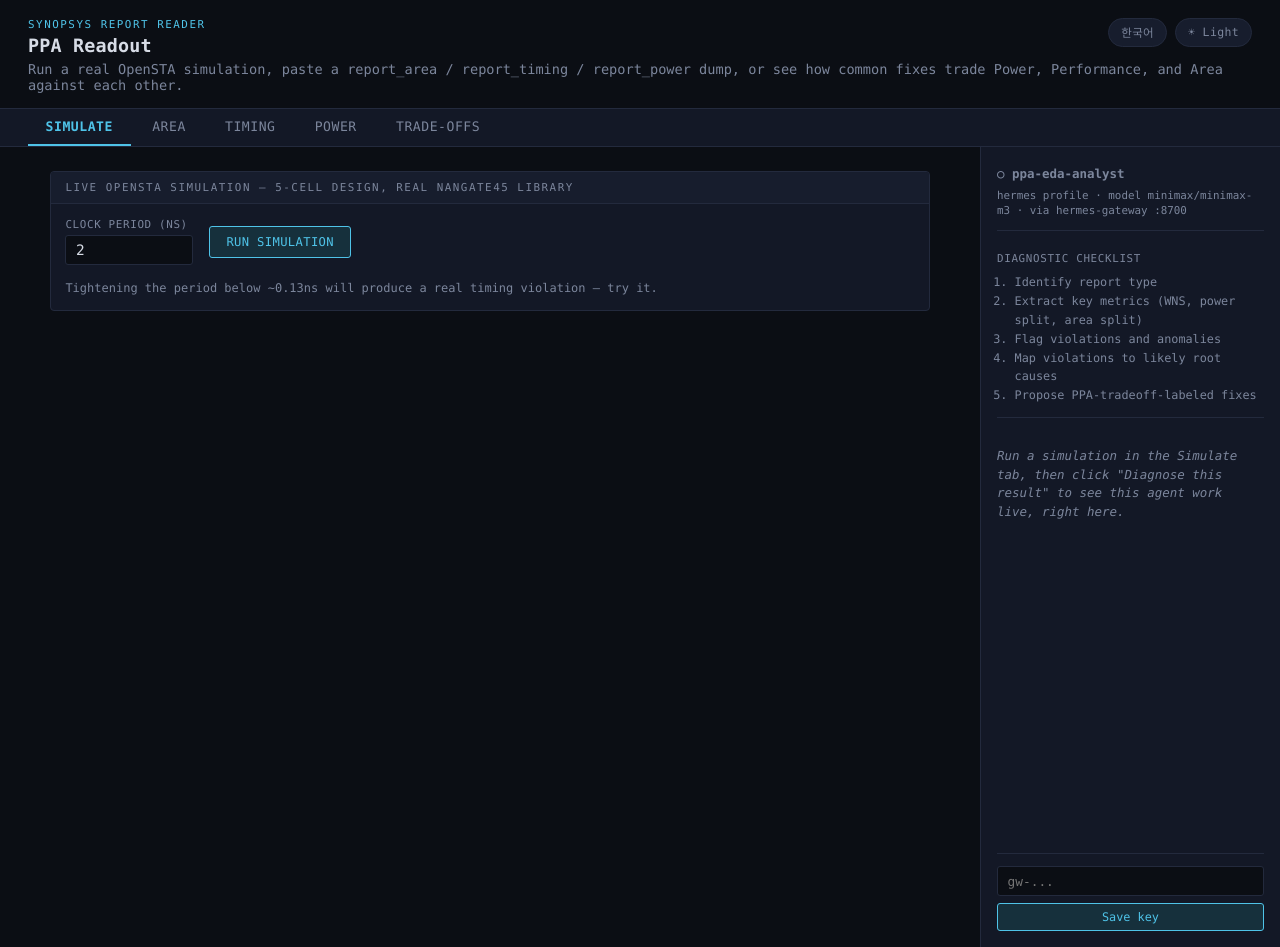
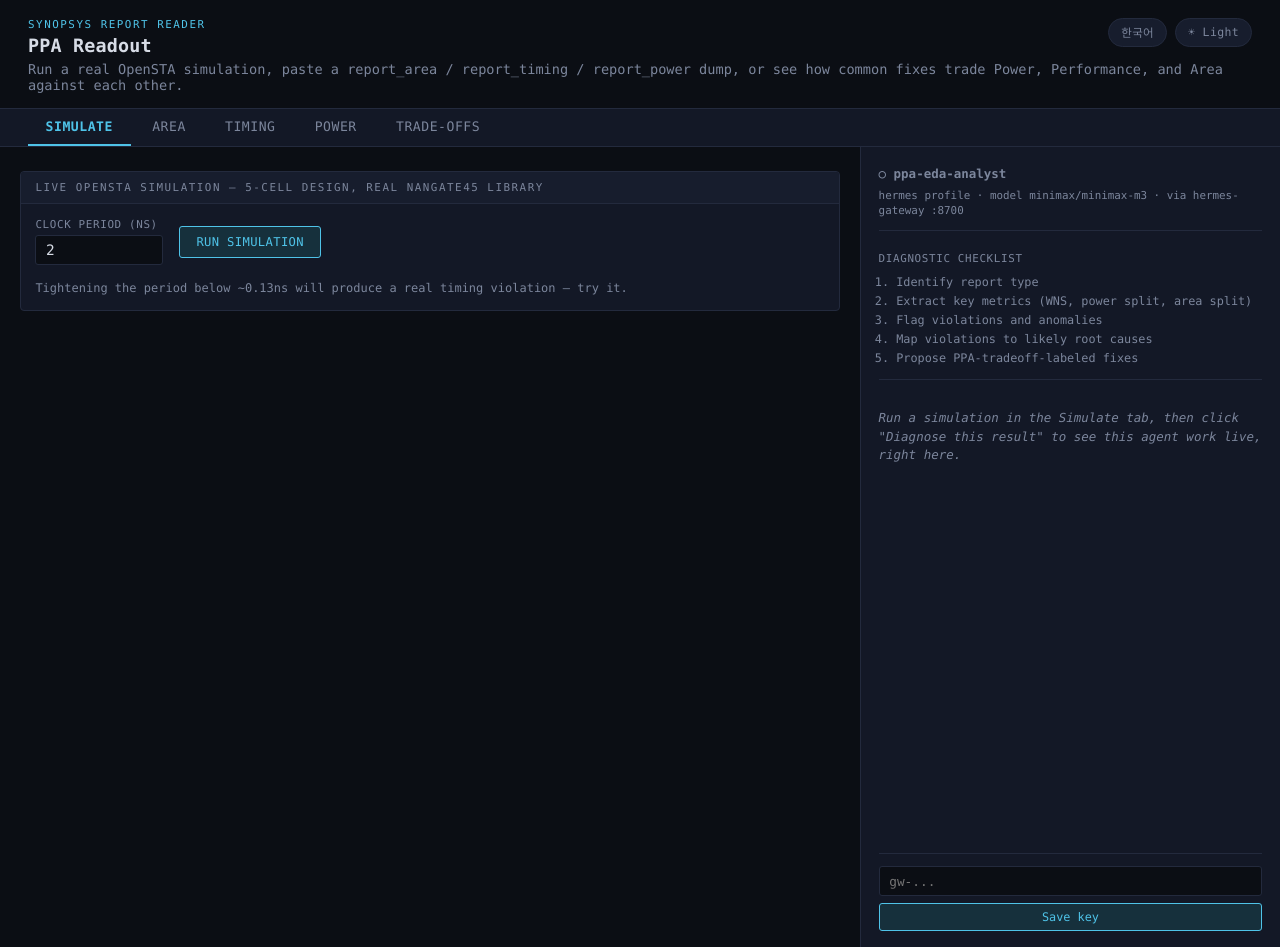
Before and after one commit to kos2001/ppa-eda-agent, a React (Vite) app in the folder dashboard/: page / in a window 1280 px wide. Built offline with nearby package versions, Linux system fonts and the light colour scheme.

Commit message:
Make Agent sidebar resizable (drag handle, wider default, persisted) and improve stream text readability

```diff
--- a/dashboard/src/components/AgentSidebar.css
+++ b/dashboard/src/components/AgentSidebar.css
@@ -1,16 +1,31 @@
 .agent-sidebar {
-  width: 300px;
   flex-shrink: 0;
   border-left: 1px solid var(--border);
   background: var(--surface);
   display: flex;
   flex-direction: column;
-  padding: 1rem;
+  padding: 1rem 1.1rem;
   gap: 1rem;
   position: sticky;
   top: 0;
   height: 100vh;
   overflow-y: auto;
+}
+
+.agent-sidebar__resize-handle {
+  position: absolute;
+  left: -4px;
+  top: 0;
+  bottom: 0;
+  width: 8px;
+  cursor: col-resize;
+  z-index: 5;
+  touch-action: none;
+}
+
+.agent-sidebar__resize-handle:hover,
+.agent-sidebar__resize-handle:active {
+  background: var(--accent-soft);
 }
 
 .agent-sidebar__header {
@@ -79,11 +94,13 @@
 }
 
 .agent-sidebar__stream {
-  font-size: 0.76rem;
-  line-height: 1.55;
+  font-size: 0.86rem;
+  line-height: 1.7;
   white-space: pre-wrap;
   overflow-y: auto;
+  overflow-wrap: break-word;
   flex: 1;
+  font-family: -apple-system, "Segoe UI", "Malgun Gothic", var(--mono);
 }
 
 .agent-sidebar__cursor {
@@ -132,10 +149,14 @@
 
 @media (max-width: 900px) {
   .agent-sidebar {
-    width: 100%;
+    width: 100% !important;
     height: auto;
     position: static;
     border-left: none;
     border-top: 1px solid var(--border);
   }
+
+  .agent-sidebar__resize-handle {
+    display: none;
+  }
 }
--- a/dashboard/src/components/AgentSidebar.tsx
+++ b/dashboard/src/components/AgentSidebar.tsx
@@ -1,4 +1,4 @@
-import { useState } from "react";
+import { useCallback, useEffect, useRef, useState } from "react";
 import { useLang } from "../i18n";
 import { useAgent } from "../agentContext";
 import "./AgentSidebar.css";
@@ -10,6 +10,11 @@ const CHECKLIST_KEYS = [
   "agent_checklist_4",
   "agent_checklist_5",
 ] as const;
+
+const WIDTH_STORAGE_KEY = "ppa-eda-agent-dashboard:sidebar-width";
+const DEFAULT_WIDTH = 420;
+const MIN_WIDTH = 300;
+const MAX_WIDTH = 780;
 
 export default function AgentSidebar() {
   const { t } = useLang();
@@ -26,8 +31,57 @@ export default function AgentSidebar() {
   const [keyInput, setKeyInput] = useState("");
   const hasActivity = diagnosing || streamedText.length > 0;
 
+  const [width, setWidth] = useState<number>(() => {
+    const stored = Number(localStorage.getItem(WIDTH_STORAGE_KEY));
+    return stored >= MIN_WIDTH && stored <= MAX_WIDTH ? stored : DEFAULT_WIDTH;
+  });
+  const resizing = useRef(false);
+
+  const onPointerMove = useCallback((e: PointerEvent) => {
+    if (!resizing.current) return;
+    // Sidebar is on the right edge, so dragging left (smaller clientX)
+    // should grow it — width is measured from the viewport's right edge.
+    const newWidth = window.innerWidth - e.clientX;
+    const clamped = Math.min(MAX_WIDTH, Math.max(MIN_WIDTH, newWidth));
+    setWidth(clamped);
+  }, []);
+
+  const stopResizing = useCallback(() => {
+    if (!resizing.current) return;
+    resizing.current = false;
+    document.body.style.cursor = "";
+    document.body.style.userSelect = "";
+    setWidth((w) => {
+      localStorage.setItem(WIDTH_STORAGE_KEY, String(w));
+      return w;
+    });
+  }, []);
+
+  useEffect(() => {
+    window.addEventListener("pointermove", onPointerMove);
+    window.addEventListener("pointerup", stopResizing);
+    return () => {
+      window.removeEventListener("pointermove", onPointerMove);
+      window.removeEventListener("pointerup", stopResizing);
+    };
+  }, [onPointerMove, stopResizing]);
+
+  function startResizing(e: React.PointerEvent) {
+    e.preventDefault();
+    resizing.current = true;
+    document.body.style.cursor = "col-resize";
+    document.body.style.userSelect = "none";
+  }
+
   return (
-    <aside className="agent-sidebar">
+    <aside className="agent-sidebar" style={{ width }}>
+      <div
+        className="agent-sidebar__resize-handle"
+        onPointerDown={startResizing}
+        role="separator"
+        aria-orientation="vertical"
+        aria-label="Resize agent sidebar"
+      />
       <div className="agent-sidebar__header">
         <span
           className={
```
